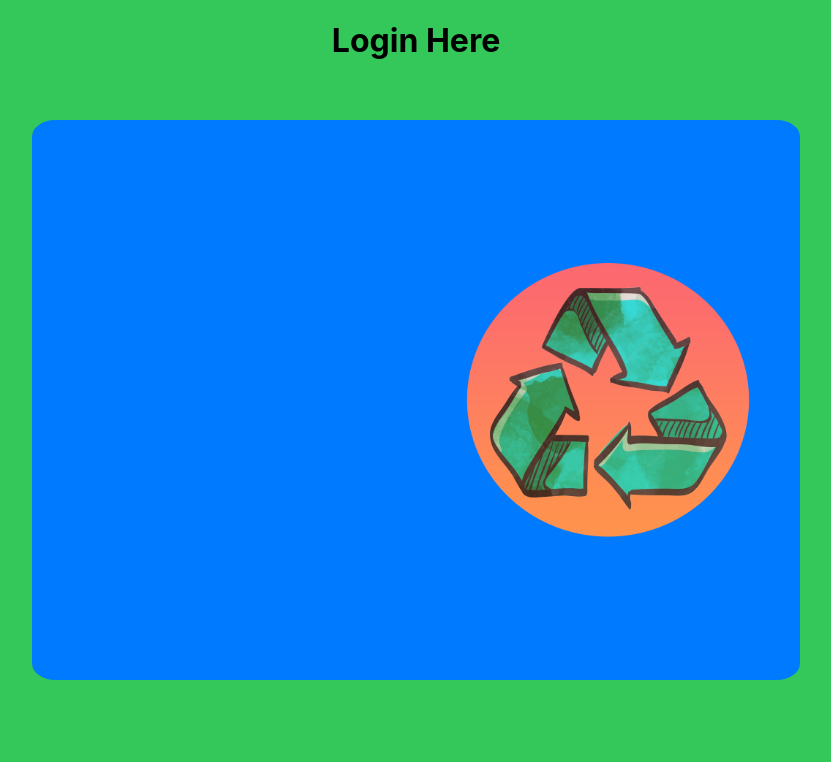
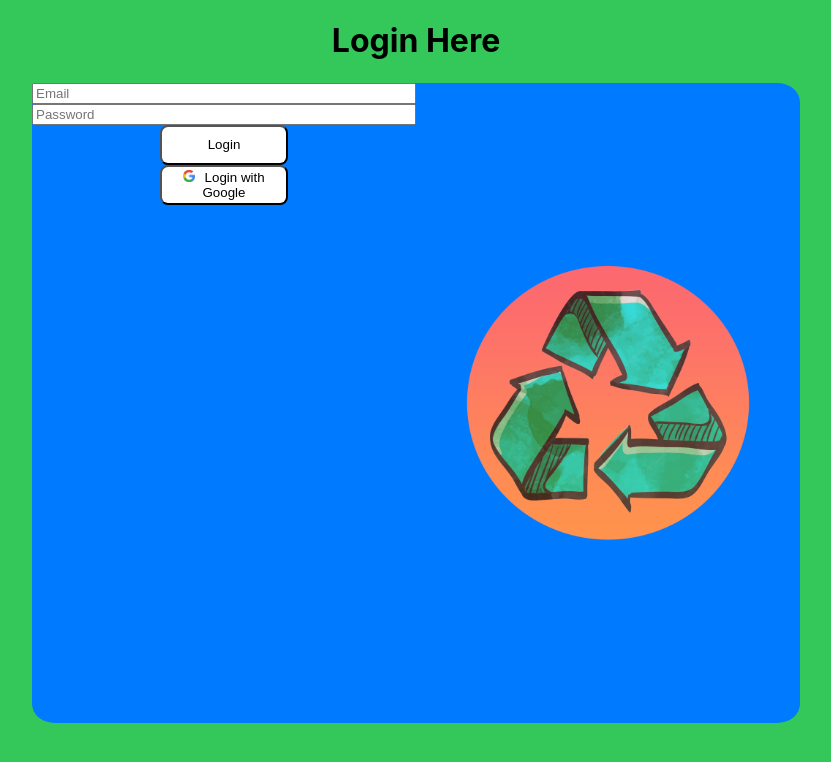
Before and after one commit to Relectrik/RecoupApp, a React (Create React App) app in the folder recoup/: page / in a window 1280 px wide. Shown: the top 762 px of the page, without its empty margins (224-1055 px from the left). Built offline with nearby package versions, Linux system fonts and the light colour scheme.

Commit message:
loginpage prototype finished before firebase

```diff
--- a/recoup/src/App.css
+++ b/recoup/src/App.css
@@ -10,7 +10,7 @@
 }
 
 .LoginBox {
-  height: 70vh;
+  height: 80vh;
   width: 60vw;
   grid-area: center;
   justify-self: center;
@@ -23,6 +23,8 @@
 .LoginInput {
   width: 30vw;
   order: 1;
+  display: flex;
+  flex-direction: column;
 }
 
 .Logo {
@@ -33,7 +35,13 @@
 }
 
 #logoimg {
-  width: 30vw;
+  width: 100%;
+  align-self: center;
+}
+
+#googlelogo {
+  width: 10%;
+  margin-right: 10px;
   align-self: center;
 }
 
@@ -66,6 +74,15 @@ h1 {
   width: 15vw;
 }
 
+button {
+  text-align: center;
+  background-color: white;
+  height: 5vh;
+  width: 10vw;
+  border-radius: 8px;
+  align-self: center;
+}
+
 @keyframes App-logo-spin {
   from {
     transform: rotate(0deg);
--- a/recoup/src/App.js
+++ b/recoup/src/App.js
@@ -1,17 +1,24 @@
 import "./App.css";
 import logo from "./images/recouplogo.png";
+import googlelogo from "./images/googlelogo.png";
 
 function App() {
   return (
     <div className="LoginPage">
       <h1>Login Here</h1>
       <div className="LoginBox">
-        <div className="LoginInput"></div>
+        <div className="LoginInput">
+          <input className="EmailInput" placeholder="Email" />{" "}
+          <input className="PasswordInput" placeholder="Password" />
+          <button>Login</button>
+          <button>
+            <img src={googlelogo} alt="googlelogo" id="googlelogo"></img>
+            Login with Google
+          </button>
+        </div>
         <div className="Logo">
           <img src={logo} alt="logo" id="logoimg" />
         </div>
-
-        <a></a>
       </div>
     </div>
   );
```
Also changed, not shown: recoup/src/images/googlelogo.png (added).
